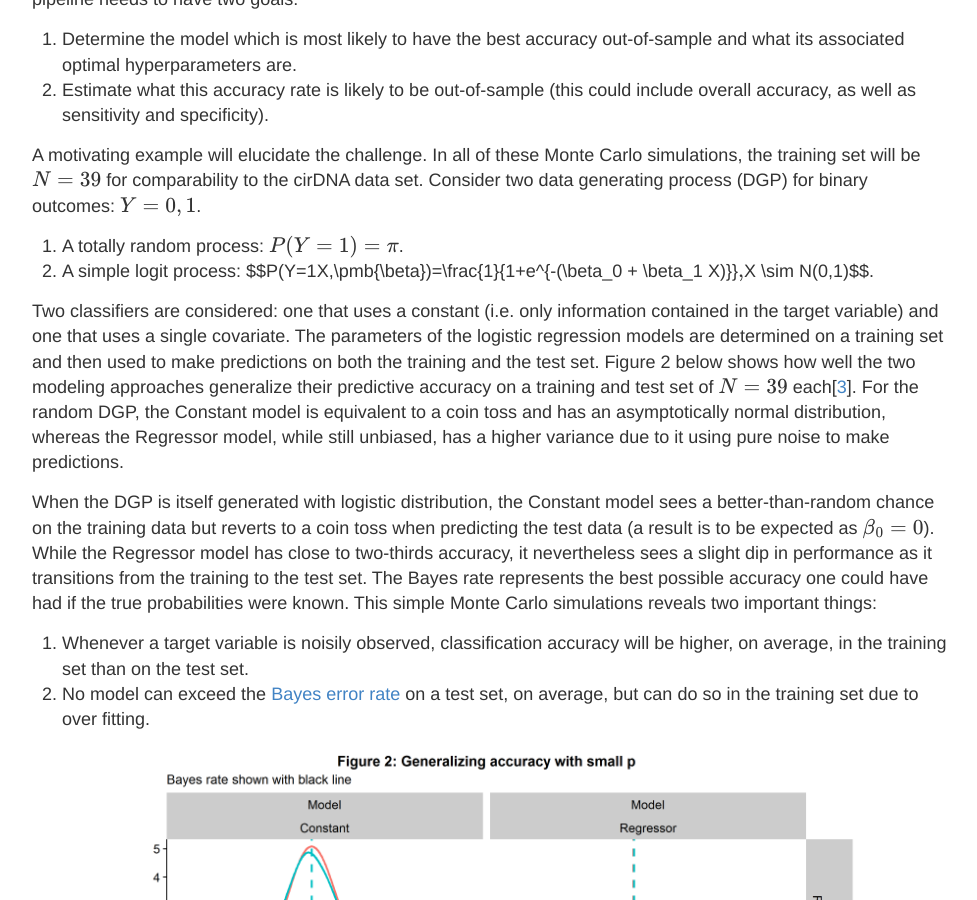
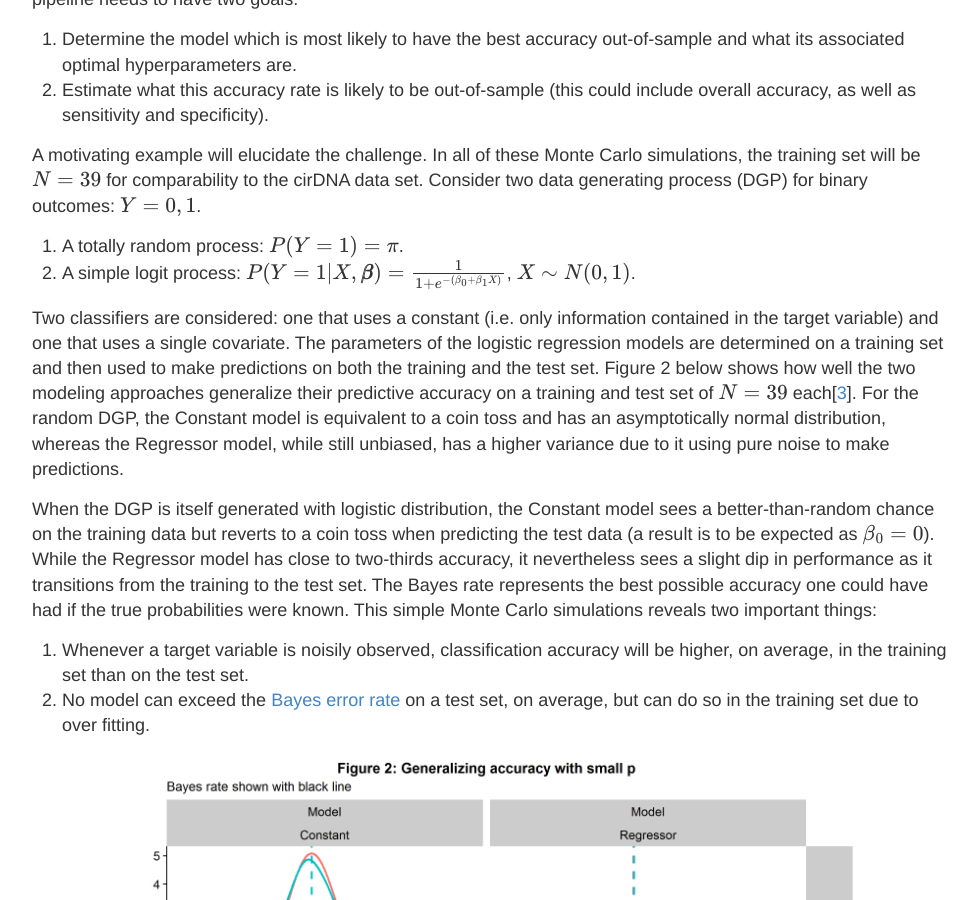
Before and after one commit to erikdrysdale/erikdrysdale.github.io, a Jekyll site: the page built from _posts/2017-02-26-cirdna.md, in a window 1280 px wide and 900 px high, scrolled down 2139 px. Shown: the whole window, without its empty margins (148-1125 px from the left). Built offline with Jekyll 4.4.1, drawn with Linux system fonts in a browser that asks for light colours; our own code applies the rules of GitHub Pages for plain Markdown files; formulas are drawn with MathJax 3.

Commit message:
add new content

```diff
--- a/_posts/2017-02-26-cirdna.md
+++ b/_posts/2017-02-26-cirdna.md
@@ -39,7 +39,7 @@ As Figure 1B shows, there are modification level differences between the two sam
 A motivating example will elucidate the challenge. In all of these Monte Carlo simulations, the training set will be $N=39$ for comparability to the cirDNA data set. Consider two data generating process (DGP) for binary outcomes: $Y=\{ 0,1\}$.
 
 1. A totally random process: $P(Y=1)=\pi$.
-2. A simple logit process: $$P(Y=1|X,\pmb{\beta})=\frac{1}{1+e^{-(\beta_0 + \beta_1 X)}}$, $X \sim N(0,1)$$.
+2. A simple logit process: $P(Y=1 \| X,\pmb{\beta})=\frac{1}{1+e^{-(\beta_0 + \beta_1 X)}}$, $X \sim N(0,1)$.
 
 Two classifiers are considered: one that uses a constant (i.e. only information contained in the target variable) and one that uses a single covariate. The parameters of the logistic regression models are determined on a training set and then used to make predictions on both the training and the test set. Figure 2 below shows how well the two modeling approaches generalize their predictive accuracy on a training and test set of $N=39$ each[[^3]]. For the random DGP, the Constant model is equivalent to a coin toss and has an asymptotically normal distribution, whereas the Regressor model, while still unbiased, has a higher variance due to it using pure noise to make predictions.
 
```
